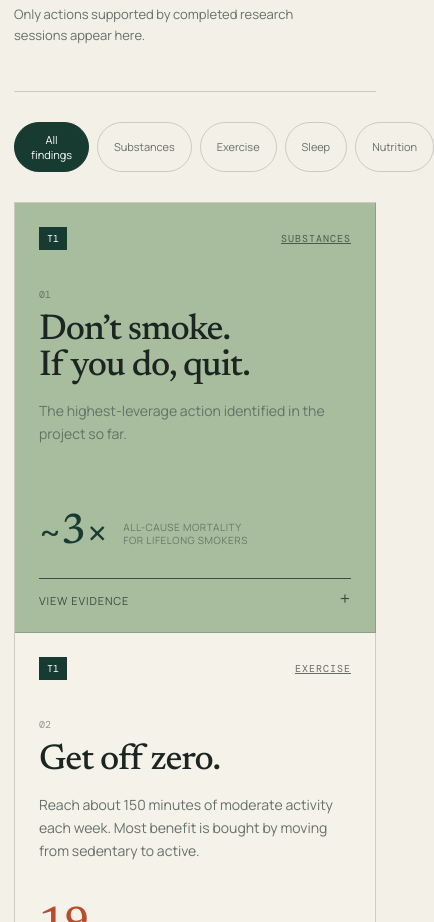
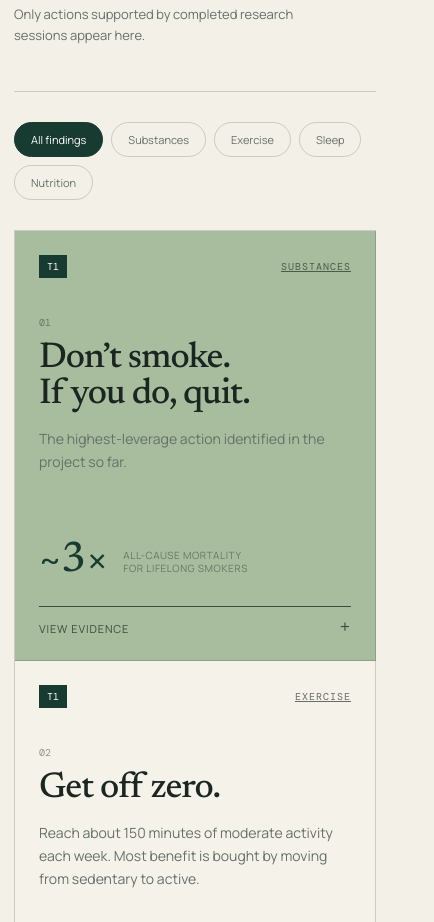
Before and after one commit to WrongerSandwich/aging-well, a Next.js app: page / in a window 390 px wide. Shown: the part 1380-2302 px from the top of the page, 434 px wide, since content can reach past the window. Built offline with nearby package versions, Linux system fonts and the light colour scheme.

Commit message:
fix: wrap filter pills so they don't overflow on mobile

```diff
--- a/app/globals.css
+++ b/app/globals.css
@@ -54,7 +54,7 @@ blockquote { font-size: 36px; line-height: 1.05; letter-spacing: -.025em; margin
 .section-heading { display: flex; align-items: end; justify-content: space-between; border-bottom: 1px solid var(--line); padding-bottom: 32px; }
 h2 { margin: 0; font-size: clamp(44px, 5.8vw, 74px); line-height: .95; font-weight: 500; letter-spacing: -.045em; }
 .section-note { max-width: 330px; color: var(--muted); font-size: 13px; line-height: 1.6; }
-.filter-row { display: flex; gap: 8px; margin: 30px 0; }
+.filter-row { display: flex; flex-wrap: wrap; gap: 8px; margin: 30px 0; }
 .filter { border: 1px solid var(--line); background: transparent; border-radius: 100px; padding: 9px 16px; cursor: pointer; font-size: 11px; color: var(--muted); }
 .filter.active, .filter:hover { color: white; border-color: var(--forest); background: var(--forest); }
 .findings-grid { display: grid; grid-template-columns: repeat(2, 1fr); border-top: 1px solid var(--line); border-left: 1px solid var(--line); }
```
